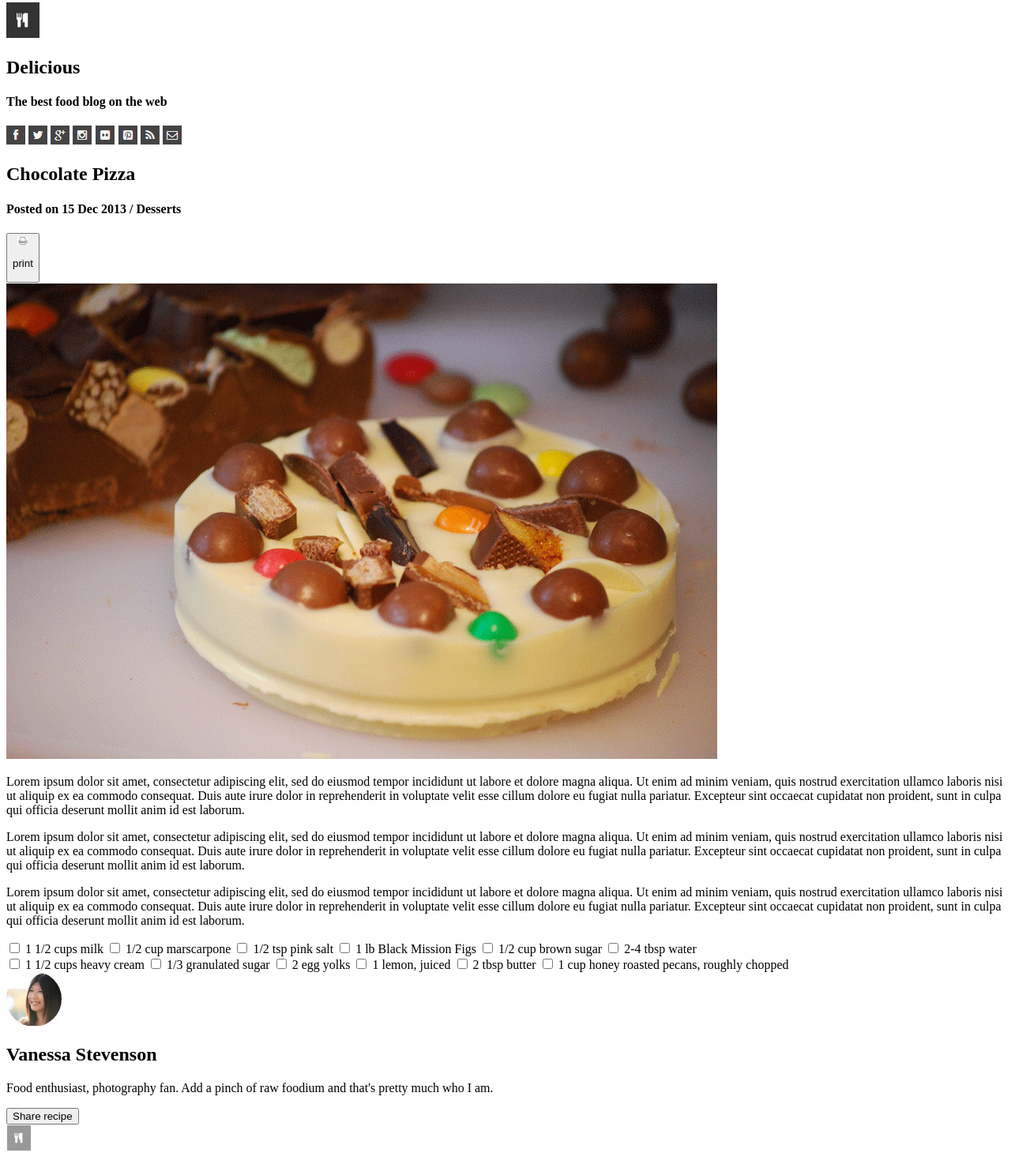
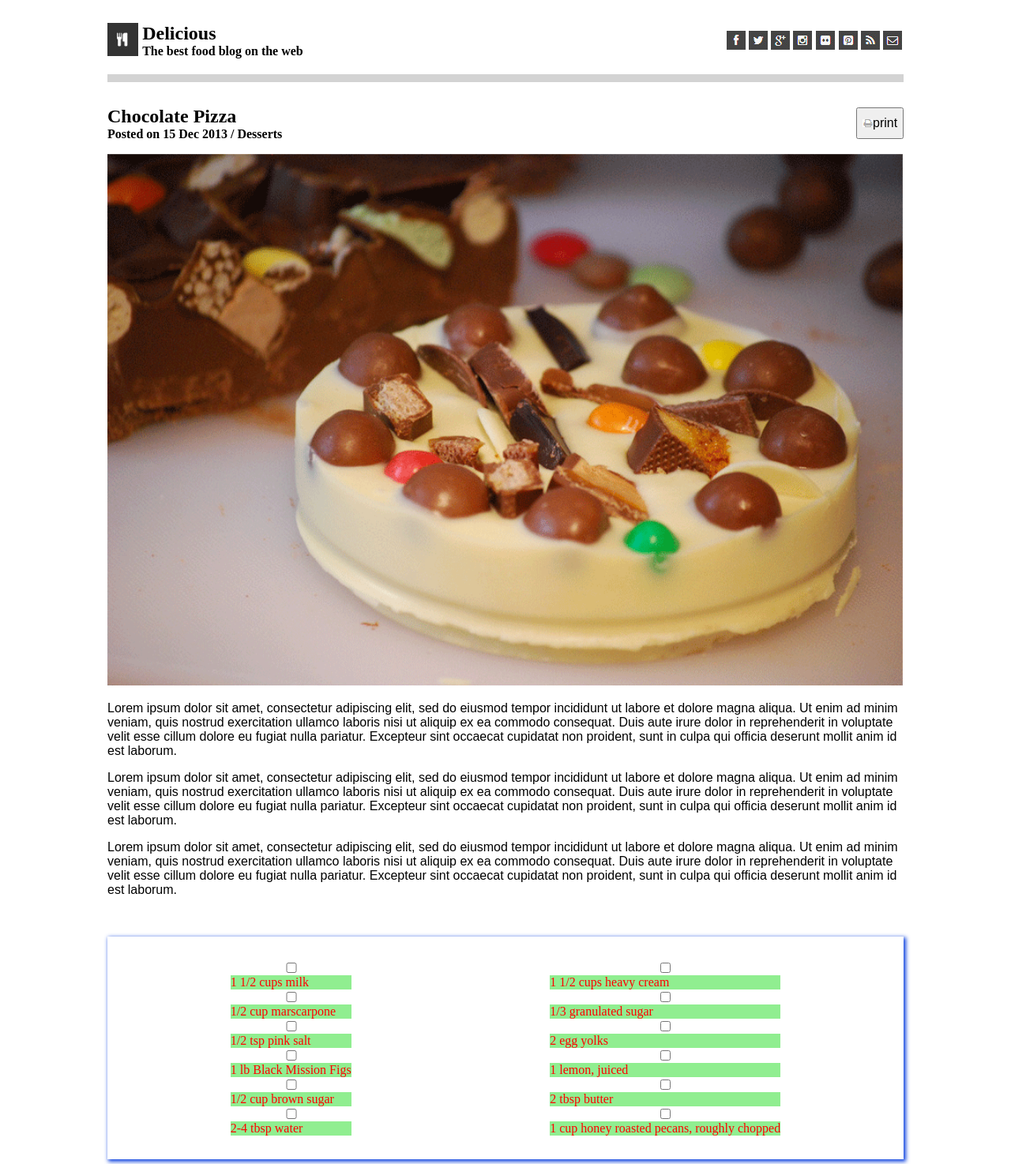
Before and after one commit to katlyn75/cocoa, a plain HTML site: page index.html in a window 1280 px wide. Shown: the part 5-1479 px from the top of the page at 79% size. Drawn offline with Linux system fonts and the light colour scheme.

Commit message:
updating the HTML layout and styles

```diff
--- a/index.html
+++ b/index.html
@@ -2,7 +2,7 @@
 <html>
     <head>
         <title>Chocolate Pizza</title>
-        <link rel="stylesheet" href="style.css">
+        <link rel="stylesheet" href="styles.css">
     </head>
     <body>
         <header id="delicious">
@@ -16,18 +16,16 @@
             </section>
             <!-- End of Header -->
 
-            <section ="social-icons">
+            <section id="social-icons">
                 <img src="assets/fb-icon.png" alt="facebook logo">
                 <img src="assets/twit-icon.png" alt="twitter logo">
                 <img src="assets/gp-icon.png" alt="google plus logo">
                 <img src="assets/insta-icon.png" alt="instagram logo">
                 <img src="assets/flic-icon.png" alt="flickr logo">
-                <img src="assets/pint-icon.png" alt="pinterest logo">
+                <img class="spaced" src="assets/pint-icon.png" alt="pinterest logo">
                 <img src="assets/rss-icon.png" alt="rss feed icon">
                 <img src="assets/mail-icon.png" alt="email icon">
             </section>
-
-
         </header>
 
 
--- /dev/null
+++ b/styles.css
@@ -0,0 +1,116 @@
+body {
+    padding: 2% 10%;
+}
+
+h1,h2,h3,h4{
+   margin:0;
+}
+
+#delicious{
+   display:flex;
+   align-items:center;
+   justify-content: space-between;
+   color: black;
+   border-width: 10px;
+   border-color: lightgrey;
+   border-bottom-style: solid;
+   padding-bottom: 20px;
+}
+
+#branding {
+    display: flex;
+}
+
+#branding img{
+   height: 42px;
+   display:flex;
+   align-items:center;
+   margin-right: 5px;
+}
+
+#social-icons {
+   display: flex;
+}
+
+#social-icons img{
+    margin: 0 2px;
+}
+
+.spaced {
+    margin-right: 20px;
+}
+
+#pizza {
+   display: flex;
+   justify-content:space-between;
+   align-items: center;
+   padding-top: 30px;
+   padding-bottom: 15px;
+}
+
+#print-button {
+   height: 40px;
+   width : 60px;
+   display: flex;
+   justify-content: space-around;
+   align-items: center;
+}
+#main img{
+   width:100%;
+}
+
+p {
+   font-family: sans-serif;
+   font-weight: 200;
+   font-size: 16px;
+}
+
+form {
+   box-shadow:2px 2px 5px 1px rgb(17, 69, 223);
+   color: blueviolet;
+   padding:30px;
+   display:flex;
+   justify-content:space-around;
+   margin: 50px 0;
+}
+form #left{
+   display:flex;
+   flex-direction: column;
+
+}
+form #right{
+   display:flex;
+   flex-direction: column;
+}
+form label{
+   color: red;
+   background-color: lightgreen;
+}
+
+#recipe-button{
+   background-color: lightgreen;
+   padding:10px;
+   border:none;
+}
+
+#bio{
+   height: 42px;
+   display:flex;
+   align-items:center;
+   margin-right: 5px;
+}
+
+article footer {
+   display:flex;
+   border-width: 10px;
+   border-color: lightgrey;
+   border-top-style: solid;
+   justify-content: space-between;
+   align-items:center;
+   padding-top: 20px;
+}
+
+#footer{
+   text-align: center;
+
+}
```
